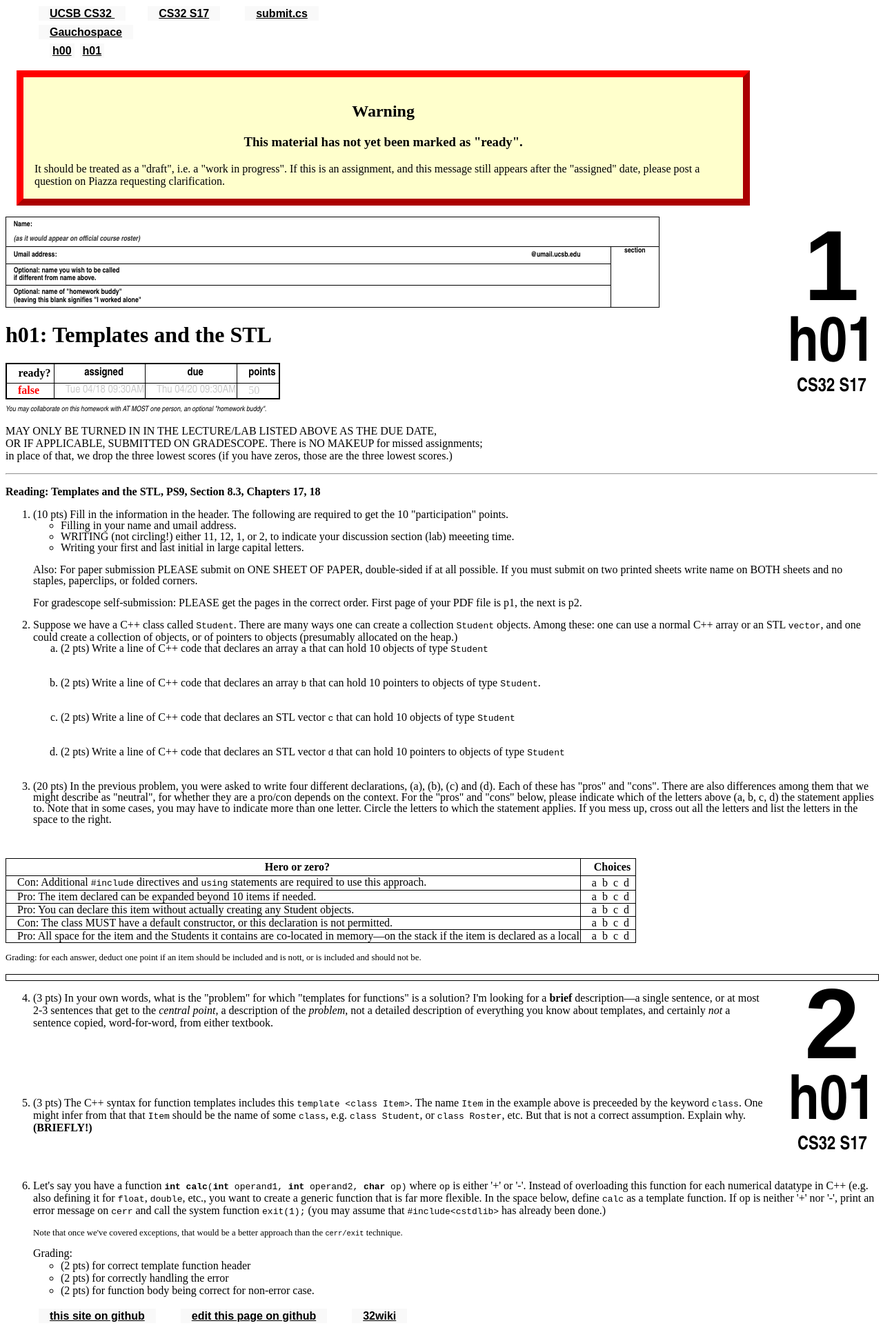
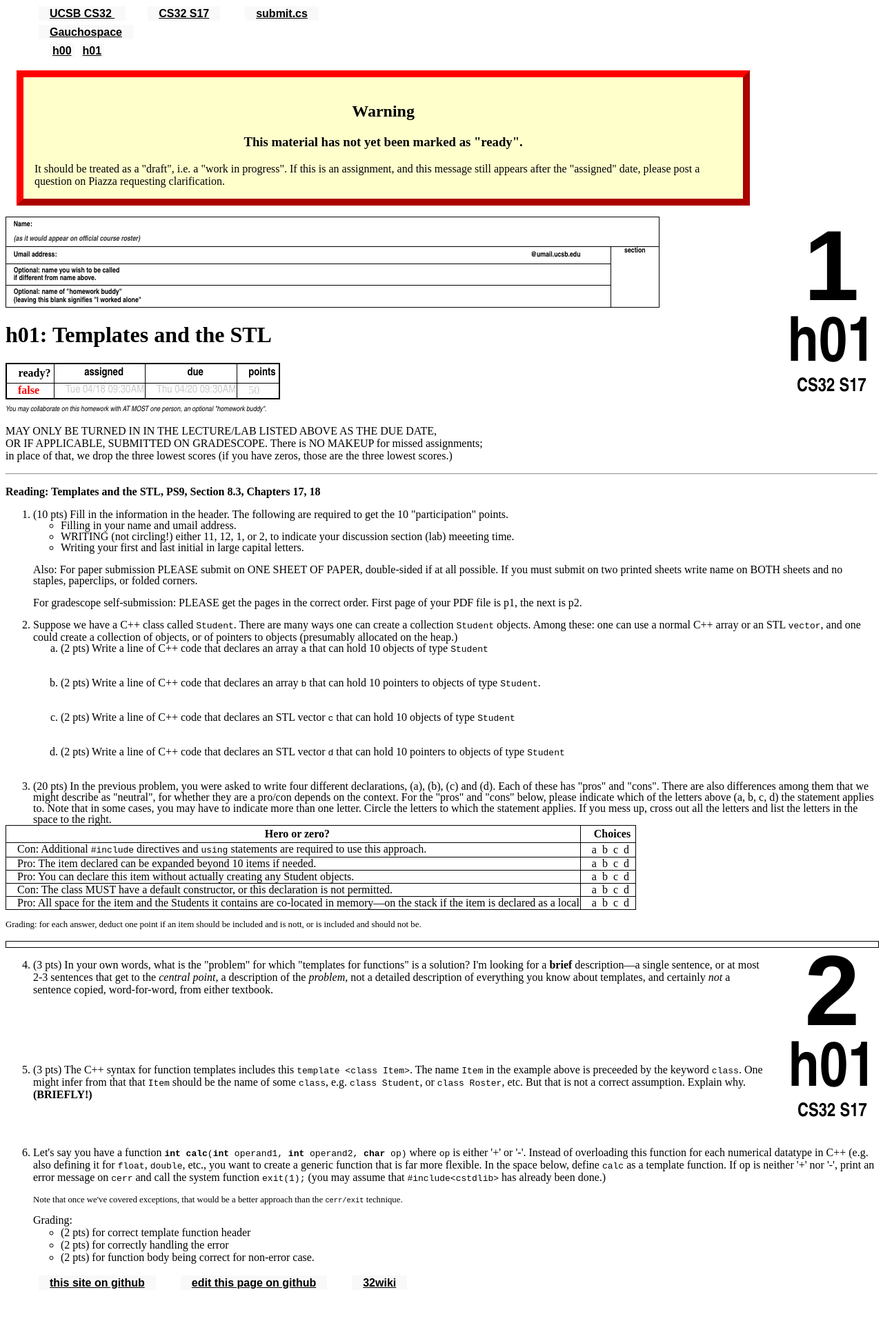
Before and after one commit to ucsb-cs32-s17/ucsb-cs32-s17.github.io, a Jekyll site: the page built from _hwk/h01.md, in a window 1280 px wide. Shown: the whole page at 69% size. Built offline with Jekyll 4.4.1, drawn with Linux system fonts in a browser that asks for light colours; after the commit the page ends 1880 px from its top, so only the background shows below that.

Commit message:
Update h01.md

```diff
--- a/_hwk/h01.md
+++ b/_hwk/h01.md
@@ -44,7 +44,7 @@ https://ucsb-cs32-s17.github.io/hwk/h01/
 
 Circle the letters to which the statement applies.  If you mess up, cross out all the letters and list the letters in the space to the right.
 </li>
-</ol><br />
+</ol>
 
 | Hero or zero? |  Choices |
 | -- | -- |
```
